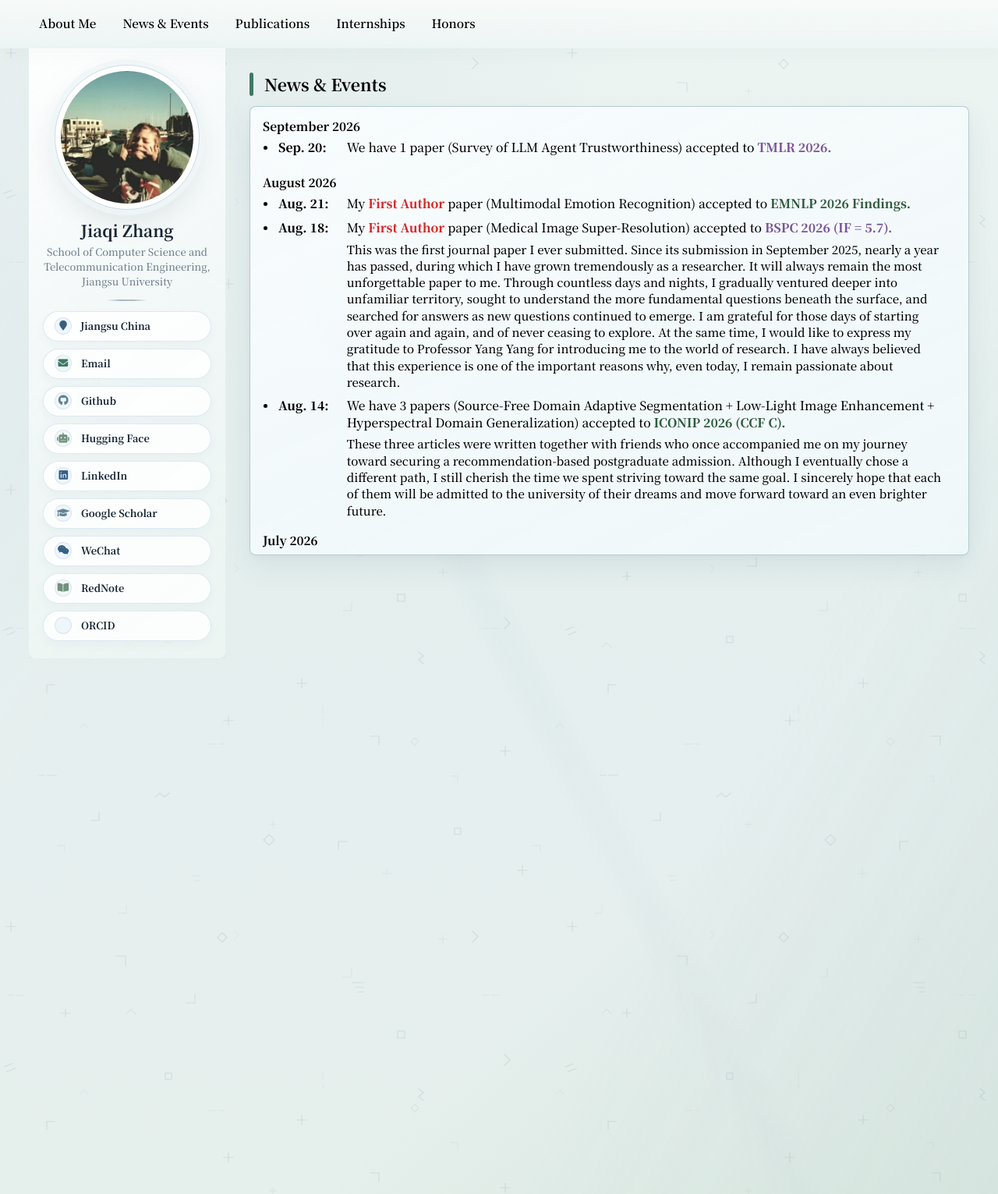
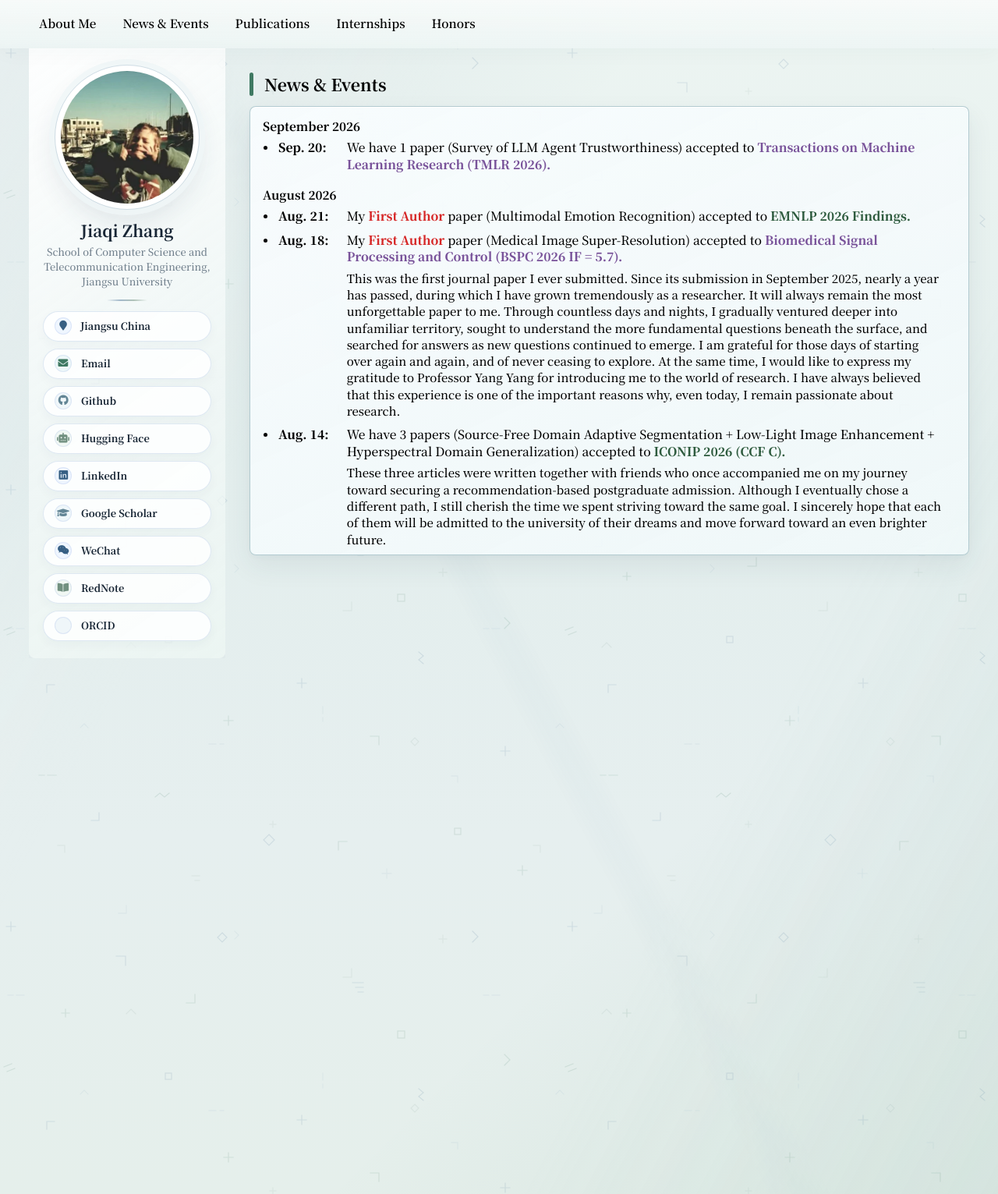
Before and after one commit to JiaqiZhang-Sengoku/JiaqiZhang-Sengoku.github.io, a Jekyll site: the page built from _pages/includes/new.md, in a window 1280 px wide. Shown: the whole page at 78% size. Built offline with Jekyll 4.4.1, drawn with Linux system fonts in a browser that asks for light colours; our own code applies the rules of GitHub Pages for plain Markdown files.

Commit message:
20260707

```diff
--- a/_pages/includes/new.md
+++ b/_pages/includes/new.md
@@ -7,14 +7,14 @@
   <div class="update-card">
     <h3 class="update-date">September 2026</h3>
     <ul class="update-list">
-      <li><span class="update-item-layout"><span class="update-day">Sep. 20:</span><span class="update-message">We have 1 paper (Survey of LLM Agent Trustworthiness) accepted to <span class="highlight-journal">TMLR 2026.</span></span></span></li>
+      <li><span class="update-item-layout"><span class="update-day">Sep. 20:</span><span class="update-message">We have 1 paper (Survey of LLM Agent Trustworthiness) accepted to <span class="highlight-journal">Transactions on Machine Learning Research (TMLR 2026).</span></span></span></li>
     </ul>
   </div>
   <div class="update-card">
     <h3 class="update-date">August 2026</h3>
     <ul class="update-list">
       <li><span class="update-item-layout"><span class="update-day">Aug. 21:</span><span class="update-message">My <span class="highlight-first-author">First Author</span> paper (Multimodal Emotion Recognition) accepted to <strong class="highlight-conference">EMNLP 2026 Findings.</strong></span></span></li>
-      <li><span class="update-item-layout"><span class="update-day">Aug. 18:</span><span class="update-message">My <span class="highlight-first-author">First Author</span> paper (Medical Image Super-Resolution) accepted to <span class="highlight-journal">BSPC 2026 (IF = 5.7).</span><span class="update-reflection">This was the first journal paper I ever submitted. Since its submission in September 2025, nearly a year has passed, during which I have grown tremendously as a researcher. It will always remain the most unforgettable paper to me. Through countless days and nights, I gradually ventured deeper into unfamiliar territory, sought to understand the more fundamental questions beneath the surface, and searched for answers as new questions continued to emerge. I am grateful for those days of starting over again and again, and of never ceasing to explore. At the same time, I would like to express my gratitude to Professor Yang Yang for introducing me to the world of research. I have always believed that this experience is one of the important reasons why, even today, I remain passionate about research.</span></span></span></li>
+      <li><span class="update-item-layout"><span class="update-day">Aug. 18:</span><span class="update-message">My <span class="highlight-first-author">First Author</span> paper (Medical Image Super-Resolution) accepted to <span class="highlight-journal">Biomedical Signal Processing and Control (BSPC 2026 IF = 5.7).</span><span class="update-reflection">This was the first journal paper I ever submitted. Since its submission in September 2025, nearly a year has passed, during which I have grown tremendously as a researcher. It will always remain the most unforgettable paper to me. Through countless days and nights, I gradually ventured deeper into unfamiliar territory, sought to understand the more fundamental questions beneath the surface, and searched for answers as new questions continued to emerge. I am grateful for those days of starting over again and again, and of never ceasing to explore. At the same time, I would like to express my gratitude to Professor Yang Yang for introducing me to the world of research. I have always believed that this experience is one of the important reasons why, even today, I remain passionate about research.</span></span></span></li>
       <li><span class="update-item-layout"><span class="update-day">Aug. 14:</span><span class="update-message">We have 3 papers (Source-Free Domain Adaptive Segmentation + Low-Light Image Enhancement + Hyperspectral Domain Generalization) accepted to <span class="highlight-conference">ICONIP 2026 (CCF C).</span><span class="update-reflection">These three articles were written together with friends who once accompanied me on my journey toward securing a recommendation-based postgraduate admission. Although I eventually chose a different path, I still cherish the time we spent striving toward the same goal. I sincerely hope that each of them will be admitted to the university of their dreams and move forward toward an even brighter future.</span></span></span></li>
     </ul>
   </div>
@@ -27,15 +27,15 @@
   <div class="update-card">
     <h3 class="update-date">June 2026</h3>
     <ul class="update-list">
-      <li><span class="update-item-layout"><span class="update-day">Jun. 29:</span><span class="update-message">We have 1 paper (Diffusion-Guided Malicious Traffic Detection) accepted to <span class="highlight-journal">INS 2026 (IF = 6.8).</span></span></span></li>
-      <li><span class="update-item-layout"><span class="update-day">Jun. 18:</span><span class="update-message">We have 1 paper (Challenging Polyp Segmentation) accepted to <span class="highlight-journal">JIIM 2026 (IF = 3.1).</span></span></span></li>
+      <li><span class="update-item-layout"><span class="update-day">Jun. 29:</span><span class="update-message">We have 1 paper (Diffusion-Guided Malicious Traffic Detection) accepted to <span class="highlight-journal">Information Sciences (INS 2026 IF = 6.8).</span></span></span></li>
+      <li><span class="update-item-layout"><span class="update-day">Jun. 18:</span><span class="update-message">We have 1 paper (Challenging Polyp Segmentation) accepted to <span class="highlight-journal">Journal of Imaging Informatics in Medicine (JIIM 2026 IF = 3.1).</span></span></span></li>
       <li><span class="update-item-layout"><span class="update-day">Jun. 13:</span><span class="update-message">We have 1 paper (Stiffness-Modulated Glioma Registration) accepted to <span class="highlight-conference">MICCAI 2026 (CCF B).</span></span></span></li>
     </ul>
   </div>
   <div class="update-card">
     <h3 class="update-date">May 2026</h3>
     <ul class="update-list">
-      <li><span class="update-item-layout"><span class="update-day">May 18:</span><span class="update-message">We have 1 paper (Zero-Shot Image Restoration) accepted to <span class="highlight-journal">SIGPRO 2026 (IF = 3.6).</span></span></span></li>
+      <li><span class="update-item-layout"><span class="update-day">May 18:</span><span class="update-message">We have 1 paper (Zero-Shot Image Restoration) accepted to <span class="highlight-journal">Signal Processing (SIGPRO 2026 IF = 3.6).</span></span></span></li>
     </ul>
   </div>
   <div class="update-card">
@@ -47,7 +47,7 @@
   <div class="update-card">
     <h3 class="update-date">February 2026</h3>
     <ul class="update-list">
-      <li><span class="update-item-layout"><span class="update-day">Feb. 5:</span><span class="update-message">We have 1 paper (Parameterized Image Restoration) accepted to <span class="highlight-journal">KBS 2026 (IF = 7.6).</span></span></span></li>
+      <li><span class="update-item-layout"><span class="update-day">Feb. 5:</span><span class="update-message">We have 1 paper (Parameterized Image Restoration) accepted to <span class="highlight-journal">Knowledge-Based Systems (KBS 2026 IF = 7.6).</span></span></span></li>
     </ul>
   </div>
 </div>
```
